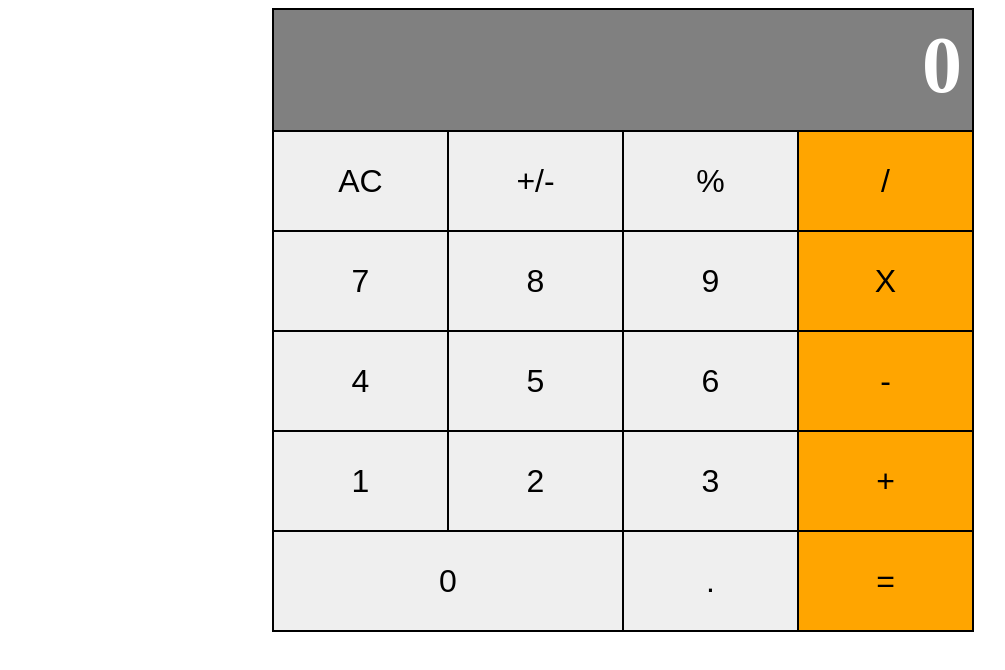
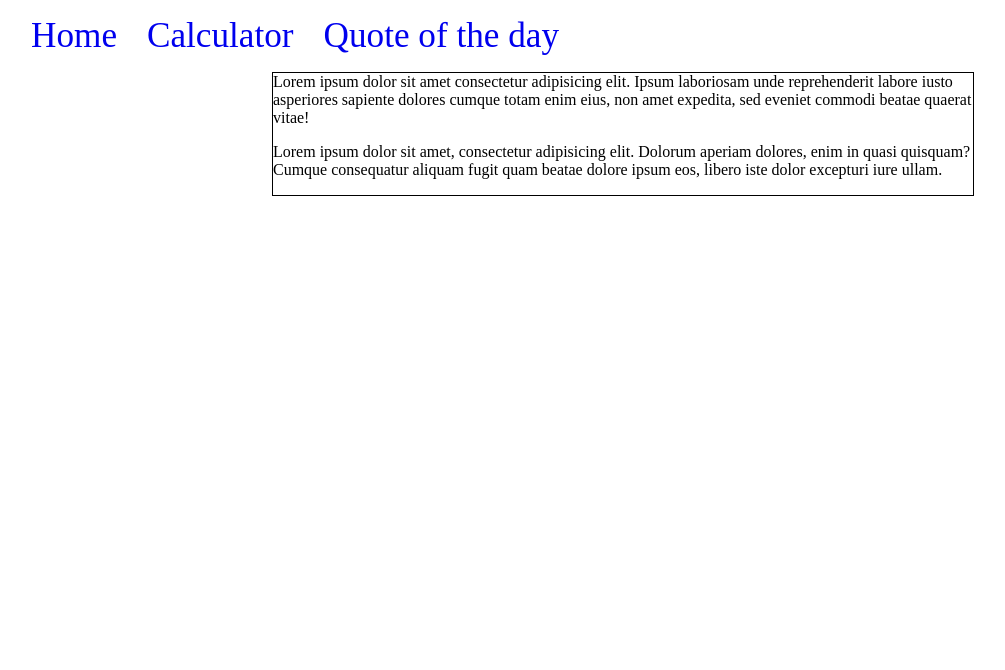
Before and after one commit to MarkoNS1990/react_calculator, a React (Create React App) app: page / in a window 1280 px wide. Shown: the top 670 px of the page, without its empty margins (17-1022 px from the left). Built offline with nearby package versions, Linux system fonts and the light colour scheme.

Commit message:
Add routes

```diff
--- a/package.json
+++ b/package.json
@@ -13,6 +13,7 @@
     "prop-types": "^15.7.2",
     "react": "^17.0.2",
     "react-dom": "^17.0.2",
+    "react-router-dom": "^5.2.0",
     "react-scripts": "4.0.3",
     "web-vitals": "^1.0.1"
   },
--- a/src/components/App.js
+++ b/src/components/App.js
@@ -1,8 +1,12 @@
 import React, { useState } from 'react';
 import '../styles/App.css';
+import { BrowserRouter, Switch, Route } from 'react-router-dom';
 import Display from './Display';
 import ButtonPanel from './ButtonPanel';
 import calculate from '../logic/calculate';
+import Navbar from './Navbar';
+import Home from './Home';
+import Quote from './Quote';
 
 function App() {
   const [value, setValue] = useState({
@@ -19,11 +23,28 @@ function App() {
   const { total, next } = value;
 
   return (
+    <BrowserRouter>
+      <Navbar />
+      <div className="container">
 
-    <div className="container">
-      <Display result={(next && next.toString()) || (total && total.toString())} />
-      <ButtonPanel clickHandler={handleClick} />
-    </div>
+        <Switch>
+          <Route exact path="/calculator">
+            <Display result={(next && next.toString()) || (total && total.toString())} />
+            <ButtonPanel clickHandler={handleClick} />
+          </Route>
+        </Switch>
+        <Switch>
+          <Route exact path="/quote">
+            <Quote />
+          </Route>
+        </Switch>
+        <Switch exact path="/">
+          <Route>
+            <Home />
+          </Route>
+        </Switch>
+      </div>
+    </BrowserRouter>
   );
 }
 
--- /dev/null
+++ b/src/components/Home.js
@@ -0,0 +1,26 @@
+import React from 'react';
+
+function Home() {
+  return (
+    <div>
+      Lorem ipsum dolor sit amet consectetur adipisicing elit. Ipsum laboriosam unde reprehenderit
+      labore iusto asperiores sapiente dolores
+      cumque totam enim eius,
+      non amet expedita, sed eveniet commodi
+      beatae quaerat vitae!
+
+      <p>
+        Lorem ipsum dolor sit amet,
+        consectetur adipisicing elit.
+        Dolorum aperiam dolores,
+        enim in quasi quisquam?
+        Cumque consequatur aliquam
+        fugit quam beatae dolore
+        ipsum eos,
+        libero iste dolor excepturi iure ullam.
+      </p>
+    </div>
+  );
+}
+
+export default Home;
--- /dev/null
+++ b/src/components/Navbar.js
@@ -0,0 +1,24 @@
+import React from 'react';
+import { Link } from 'react-router-dom';
+
+function Navbar() {
+  return (
+    <div>
+      <nav>
+        <ul>
+          <li>
+            <Link to="/">Home</Link>
+          </li>
+          <li>
+            <Link to="/calculator">Calculator</Link>
+          </li>
+          <li>
+            <Link to="/quote">Quote of the day</Link>
+          </li>
+        </ul>
+      </nav>
+    </div>
+  );
+}
+
+export default Navbar;
--- /dev/null
+++ b/src/components/Quote.js
@@ -0,0 +1,21 @@
+import React from 'react';
+
+function Quote() {
+  return (
+    <div>
+      <p>
+        &#34;Lorem ipsum dolor sit amet consectetur,
+        adipisicing elit. Minus ad iste, inventore
+        quis eos ut sint quia autem illo dolores
+        eveniet dolorum ea sapiente accusamus,
+        recusandae id cumque aspernatur rem
+        impedit consectetur placeat delectus
+        ipsum eaque. Id, sequi soluta quas,
+        cumque eos aliquid, ipsa nesciunt
+        ad ratione nostrum eum facilis?&#34;
+      </p>
+    </div>
+  );
+}
+
+export default Quote;
--- a/src/styles/App.css
+++ b/src/styles/App.css
@@ -49,3 +49,17 @@
   height: 100px;
   display: flex;
 }
+
+ul {
+  list-style-type: none;
+  display: flex;
+}
+
+li {
+  margin-right: 30px;
+  font-size: 2.2rem;
+}
+
+a {
+  text-decoration: none;
+}
```
Also changed, not shown: 1 other file (tests, documents, lock files or other folders).
